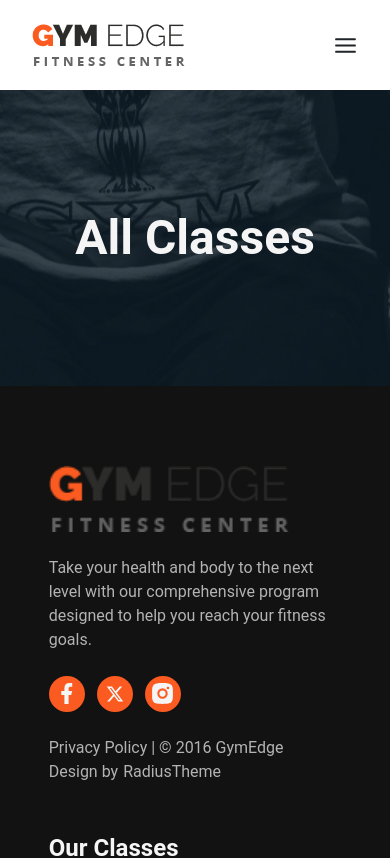
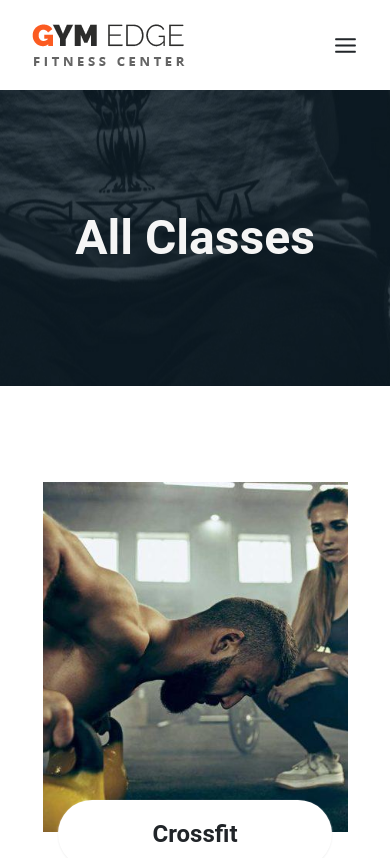
Before and after one commit to phlptnc/gym-edge, a React (Vite) app: page /classes in a window 390 px wide. Shown: the top 858 px of the page. Built offline with nearby package versions, Linux system fonts and the light colour scheme; the HTML template or start-up script is replaced by a standard one.

Commit message:
Created responsive classes page

```diff
--- a/src/components/Classes.jsx
+++ b/src/components/Classes.jsx
@@ -45,7 +45,7 @@ function Classes() {
                     <SectionHeader title="Featured Classes" />
                     <Slider {...settings}>
                         {classData.map((item) => (
-                            <div className="class-card w-[380px]duration-300 ease-in-out hover:text-[#f5f5f5]">
+                            <div className="class-card w-[380px] duration-300 ease-in-out hover:text-[#f5f5f5]">
                                 {/* Upper */}
                                 <div className="h-250px relative">
                                     <img
--- a/src/pages/Classes.jsx
+++ b/src/pages/Classes.jsx
@@ -1,10 +1,64 @@
 import React from "react"
 import PageTitle from "../components/Title/PageTitle"
+import classData from "../components/ClassesData"
 
 function Classes() {
     return (
         <>
             <PageTitle title="All Classes" />
+            <div className="container flex flex-col min-[900px]:flex-row justify-between gap-10 py-[6rem] px-10 lg:px-0">
+                <div className="flex flex-wrap justify-around gap-10 min-[920px]:gap-y-20">
+                    {classData.map((item) => (
+                        <div className="class-card w-[400px] duration-300 ease-in-out  hover:text-[#f5f5f5]">
+                            {/* Upper */}
+                            <div className="h-[350px] relative">
+                                <img
+                                    src={
+                                        "../../assets/classes/" +
+                                        item.image +
+                                        ".jpg"
+                                    }
+                                    alt={item.class}
+                                    className="h-full w-full object-cover"
+                                />
+                                <div className="filter top-0 bottom-0 my-auto left-0 absolute w-full h-0 translate-y-0 bg-[#00000080] duration-200 ease-in-out overflow-hidden">
+                                    {/* Schedule */}
+                                    <div className="schedule absolute z-20 left-[50%] top-[50%] translate-y-[-50%] translate-x-[-50%]">
+                                        <ul className="font-sans uppercase font-medium">
+                                            <li>
+                                                <ul className="flex">
+                                                    <li className="w-[71px] bg-[#fb5b21] text-white py-2 ps-3 mr-[2px]">
+                                                        {item.day.first}
+                                                    </li>
+                                                    <li className="w-[95px] bg-white text-black py-2 ps-3">
+                                                        {item.time.first}
+                                                    </li>
+                                                </ul>
+                                            </li>
+                                            <li>
+                                                <ul className="flex">
+                                                    <li className="w-[71px] bg-[#fb5b21] text-white py-2 ps-3 mr-[2px]">
+                                                        {item.day.second}
+                                                    </li>
+                                                    <li className="w-[95px] bg-white text-black py-2 ps-3">
+                                                        {item.time.second}
+                                                    </li>
+                                                </ul>
+                                            </li>
+                                        </ul>
+                                    </div>
+                                </div>
+                            </div>
+                            {/* Lower */}
+                            <div className="mx-auto w-[90%] lower mt-[-2rem] relative z-10 py-4 px-7 bg-[#fff] shadow-[#eee] shadow-sm rounded-full">
+                                <p className="text-[1.5rem] font-semibold cursor-pointer text-center hover:underline">
+                                    {item.class}
+                                </p>
+                            </div>
+                        </div>
+                    ))}
+                </div>
+            </div>
         </>
     )
 }
```
